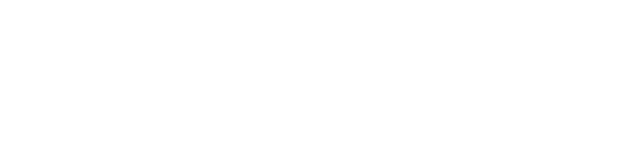
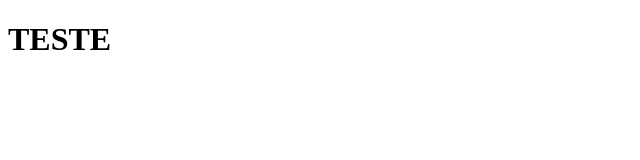
Before and after one commit to filemomheck/voyager1, a plain HTML site: page index.html in a window 1280 px wide. Shown: the whole page, without its empty margins (0-640 px from the left). Drawn offline with Linux system fonts and the light colour scheme.

Commit message:
Texto do Cabecalho

```diff
--- a/index.html
+++ b/index.html
@@ -6,5 +6,7 @@
     <meta name="viewport" content="width=device-width, initial-scale=1.0" />
     <title>Document</title>
   </head>
-  <body></body>
+  <body>
+    <h1>TESTE</h1>
+  </body>
 </html>
```
